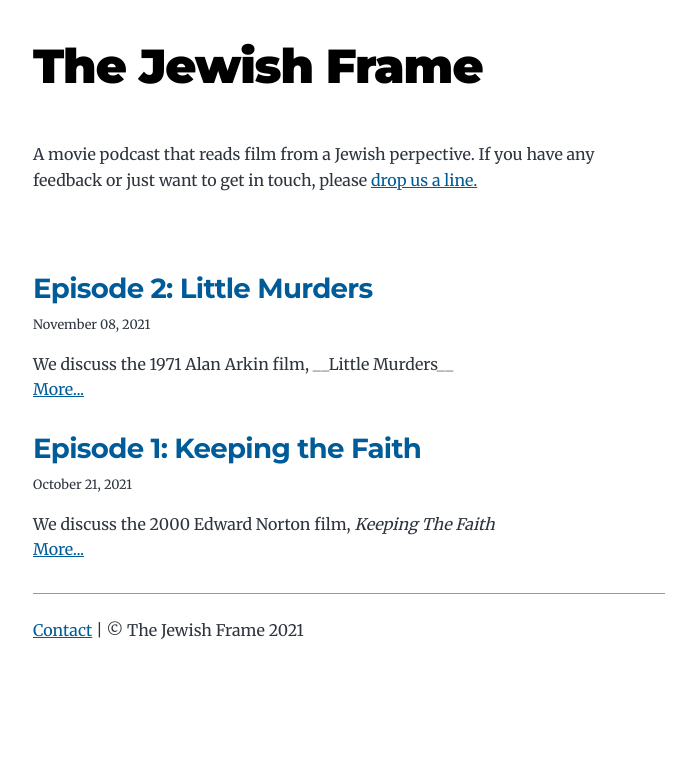
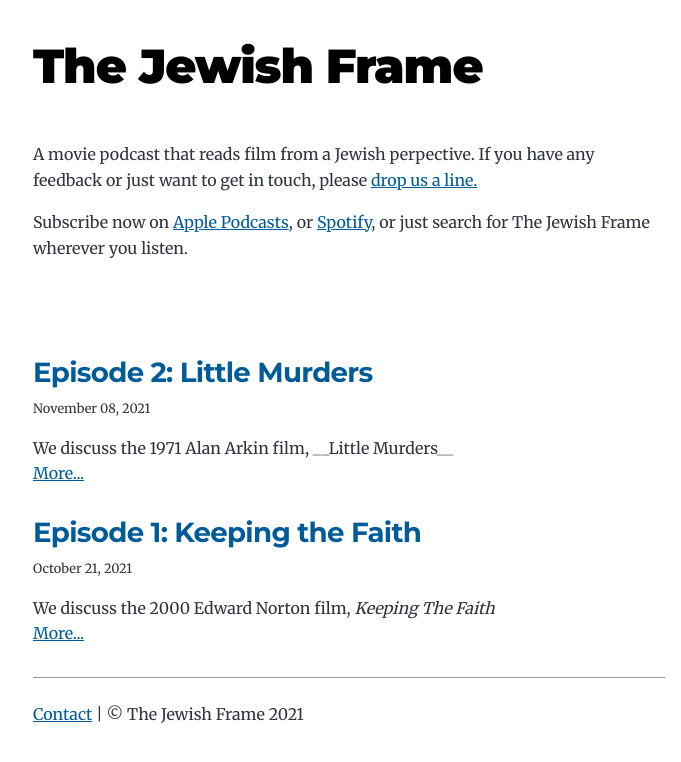
Before and after one commit to thechinnster/the-jewish-frame, a Gatsby site: page / in a window 1280 px wide. Shown: the whole page, without its empty margins (291-972 px from the left). Built offline with nearby package versions, Linux system fonts and the light colour scheme; Gatsby itself is replaced by a stand-in of ours.

Commit message:
Add podcast subscribe links

```diff
--- a/src/components/bio.js
+++ b/src/components/bio.js
@@ -40,9 +40,14 @@ const Bio = () => {
       /> */}
 
       {author?.name && (
+        <div>
         <p>
           A movie podcast that reads film from a Jewish perpective. If you have any feedback or just want to get in touch, please <Link to="/contact-us">drop us a line.</Link>
         </p>
+        <p>
+          Subscribe now on <Link to="https://podcasts.apple.com/us/podcast/the-jewish-frame/id1591644061">Apple Podcasts</Link>, or <Link to="https://open.spotify.com/show/4IVaDVI26MgTw8zFjx5YRd">Spotify</Link>, or just search for The Jewish Frame wherever you listen.
+        </p>
+        </div>
       )}
     </div>
   )
--- a/src/style.css
+++ b/src/style.css
@@ -294,7 +294,7 @@ a:focus {
 }
 
 .bio p {
-  margin-bottom: var(--spacing-0);
+  margin-bottom: var(--spacing-4);
 }
 
 .bio-avatar {
```
